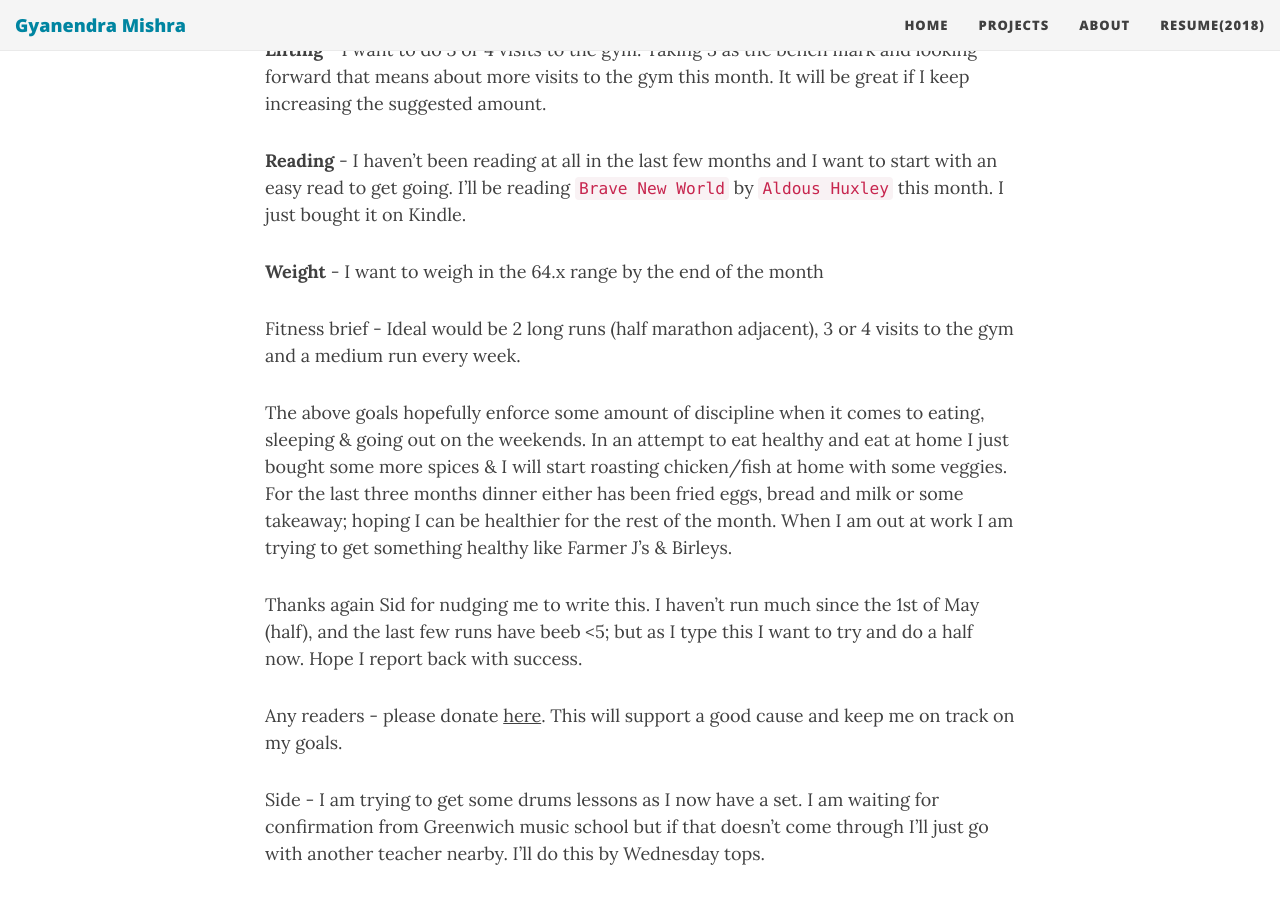
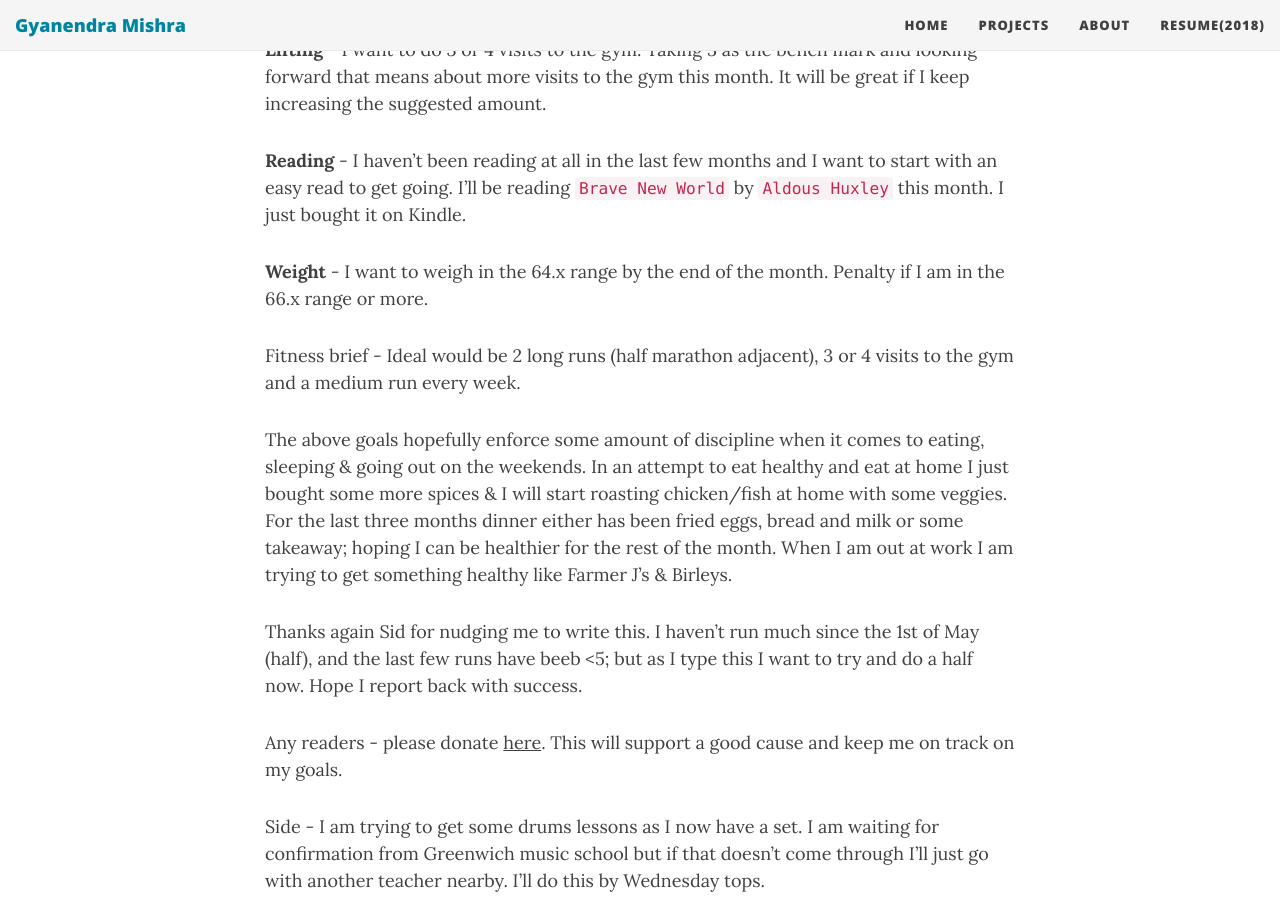
Before and after one commit to h4ck3rk3y/h4ck3rk3y.github.io, a Jekyll site: the page built from _posts/2023-05-13-april-may.md, in a window 1280 px wide and 900 px high, scrolled down 1707 px. Built offline with Jekyll 4.4.1, drawn with Linux system fonts in a browser that asks for light colours; nearby versions of some CDN libraries; comment, search, counter and statistics services are not loaded.

Commit message:
added a penalty for the weight goal

```diff
--- a/_posts/2023-05-13-april-may.md
+++ b/_posts/2023-05-13-april-may.md
@@ -46,7 +46,7 @@
 
 **Reading** - I haven't been reading at all in the last few months and I want to start with an easy read to get going. I'll be reading `Brave New World` by `Aldous Huxley` this month. I just bought it on Kindle.
 
-**Weight** - I want to weigh in the 64.x range by the end of the month
+**Weight** - I want to weigh in the 64.x range by the end of the month. Penalty if I am in the 66.x range or more.
 
 Fitness brief - Ideal would be 2 long runs (half marathon adjacent), 3 or 4 visits to the gym and a medium run every week.
 
```
